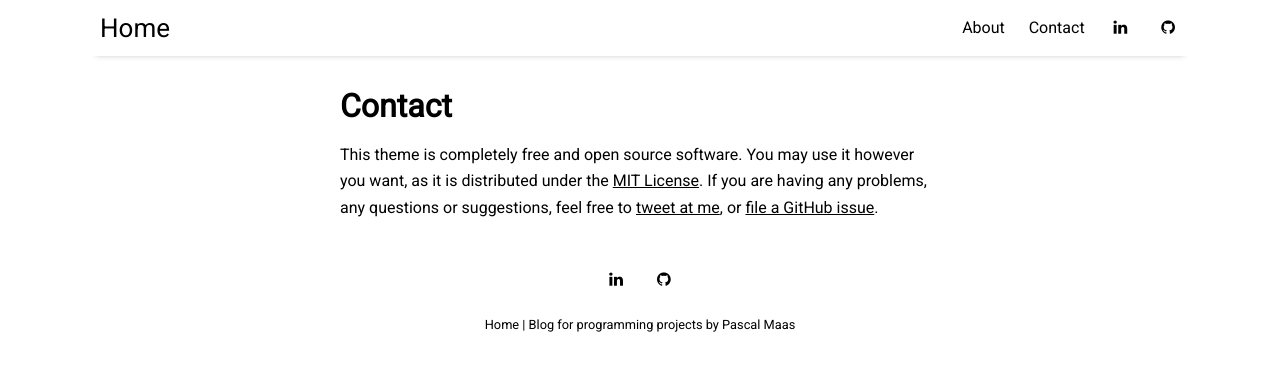
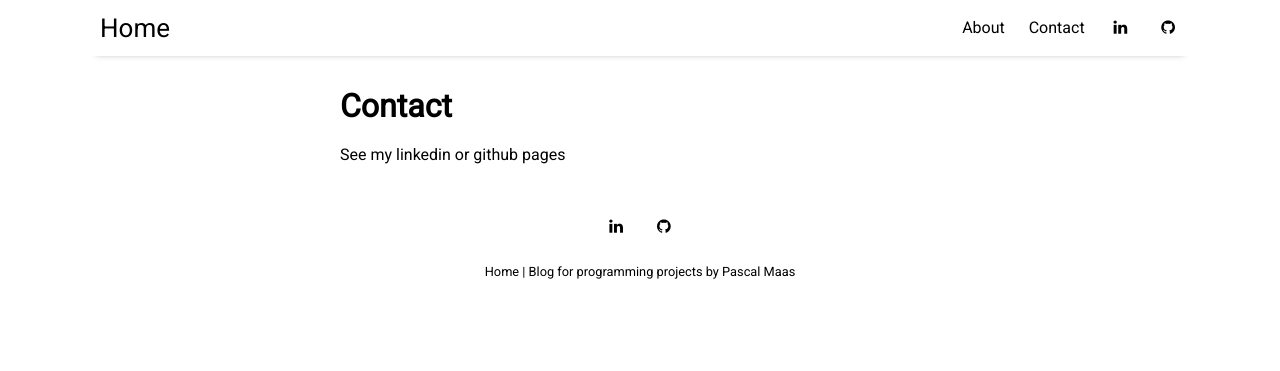
Before and after one commit to Pascallio/pascallio.github.io, a Jekyll site: the page built from pages/contact.md, in a window 1280 px wide. Shown: the top 371 px of the page. Built offline with Jekyll 4.4.1, drawn with Linux system fonts in a browser that asks for light colours; nearby versions of some CDN libraries.

Commit message:
Update contact.md

```diff
--- a/pages/contact.md
+++ b/pages/contact.md
@@ -4,4 +4,4 @@ title: Contact
 permalink: /contact
 ---
 
-This theme is completely free and open source software. You may use it however you want, as it is distributed under the [MIT License](http://choosealicense.com/licenses/mit/). If you are having any problems, any questions or suggestions, feel free to [tweet at me](https://twitter.com/intent/tweet?text=My%question%about%Millennial%is:%&amp;via=paululele), or [file a GitHub issue](https://github.com/lenpaul/Millennial/issues/new).
+See my linkedin or github pages
```
